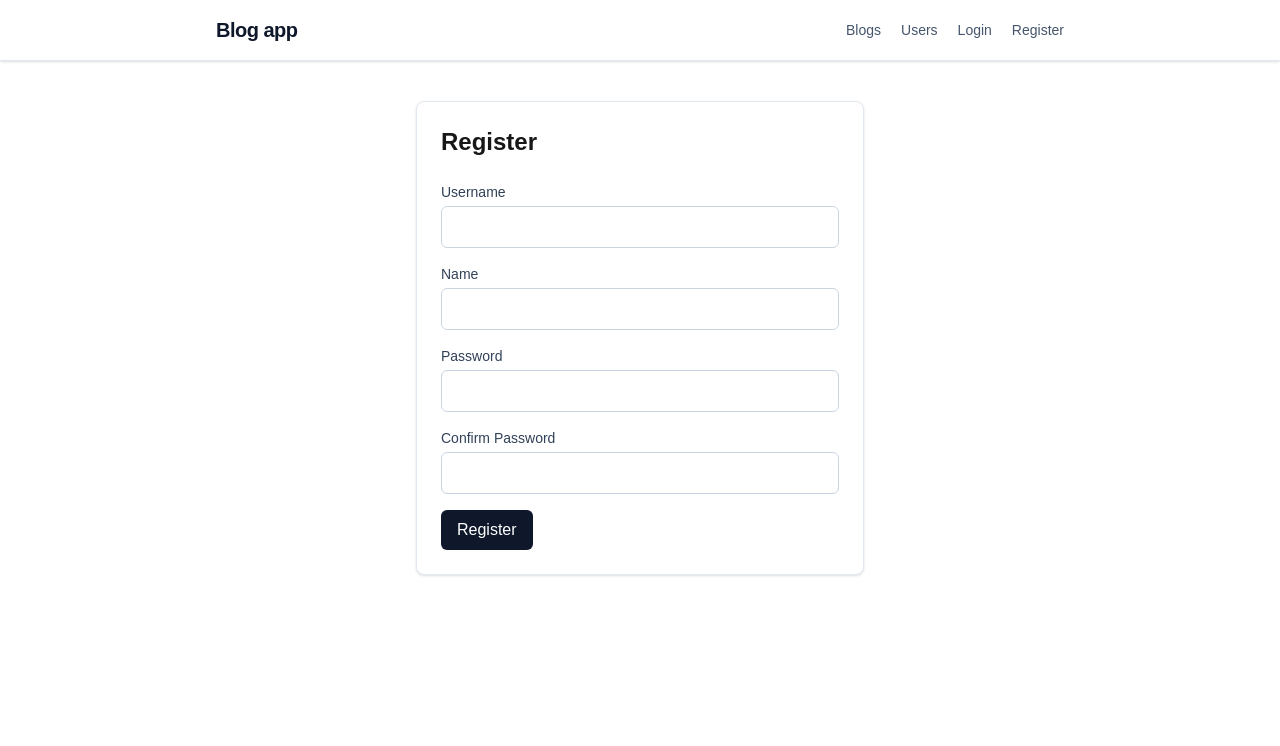
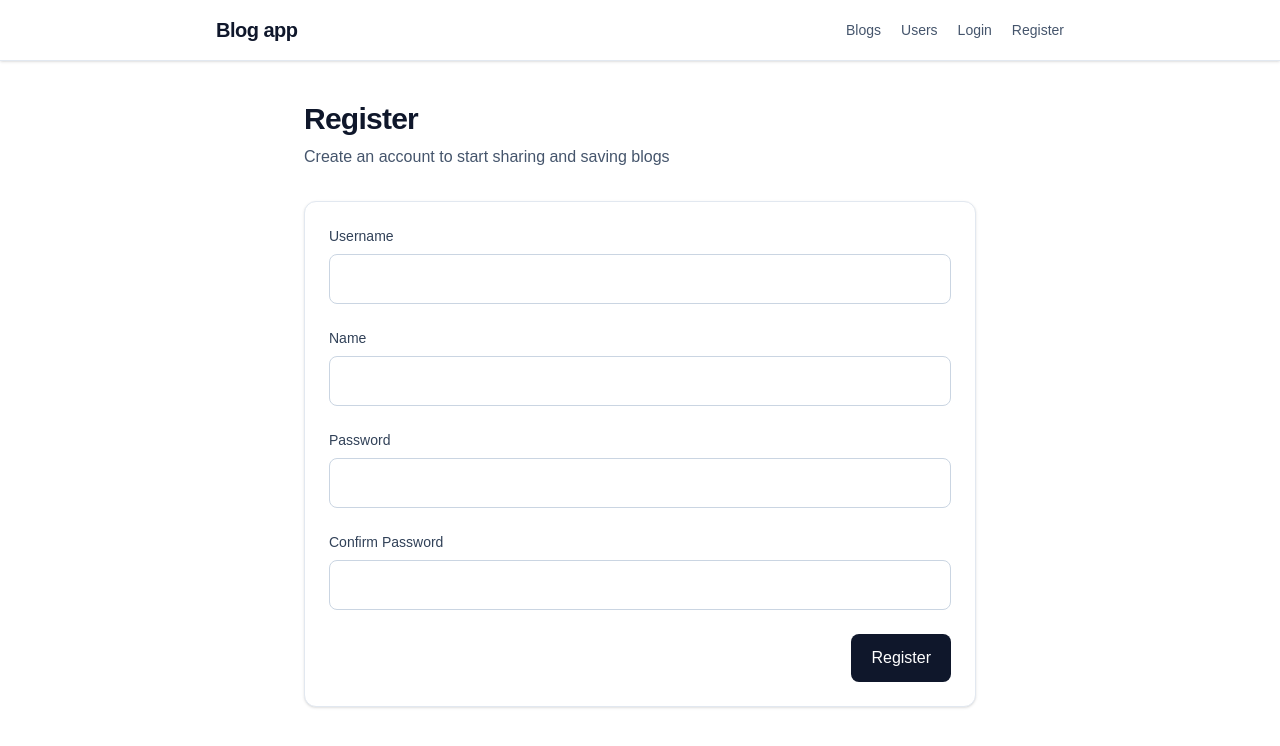
Before and after one commit to realclever/fullstack-hy-nextjs, a Next.js app: page /register in a window 1280 px wide. Shown: the top 746 px of the page. Built offline with nearby package versions, Linux system fonts and the light colour scheme; no server answers.

Commit message:
Final UI polishes and isolate E2E tests

```diff
--- a/app/blogs/page.tsx
+++ b/app/blogs/page.tsx
@@ -19,7 +19,7 @@ const Blogs = async ({
           Blogs list
         </h1>
         <p className="mt-2 text-slate-600">
-          Browse the entries in the blog collection.
+          Browse the entries in the blog collection
         </p>
       </div>
       <form method="get" className="mb-5 flex flex-col gap-3 sm:flex-row">
--- a/app/login/page.tsx
+++ b/app/login/page.tsx
@@ -36,21 +36,31 @@ export default function LoginPage() {
   };
 
   return (
-    <div className="mx-auto max-w-md rounded-lg border border-slate-200 bg-white p-6 shadow-sm">
-      <h1 className="mb-6 text-2xl font-bold">Login</h1>
+    <section className="mx-auto max-w-2xl">
+      <div className="mb-8">
+        <h1 className="text-3xl font-bold tracking-tight text-slate-900">
+          Login
+        </h1>
+        <p className="mt-2 text-slate-600">
+          Sign in to continue to your account
+        </p>
+      </div>
+      <form
+        onSubmit={handleSubmit}
+        className="space-y-6 rounded-xl border border-slate-200 bg-white p-6 shadow-sm"
+      >
         {error && (
           <p
             data-testid="error-message"
-          className="mb-4 rounded-md bg-red-50 px-3 py-2 text-sm text-red-700"
+            className="rounded-lg bg-red-50 px-4 py-3 text-sm font-medium text-red-700"
           >
             {error}
           </p>
         )}
-      <form onSubmit={handleSubmit} className="space-y-4">
         <div>
           <label
             htmlFor="username"
-            className="mb-1 block text-sm font-medium text-slate-700"
+            className="mb-2 block text-sm font-medium text-slate-700"
           >
             Username
           </label>
@@ -59,13 +69,13 @@ export default function LoginPage() {
             name="username"
             type="text"
             required
-            className="w-full rounded-md border border-slate-300 px-3 py-2 outline-none transition focus:border-slate-500"
+            className="w-full rounded-lg border border-slate-300 bg-white px-4 py-3 text-slate-900 outline-none transition focus:border-slate-500 focus:ring-2 focus:ring-slate-200"
           />
         </div>
         <div>
           <label
             htmlFor="password"
-            className="mb-1 block text-sm font-medium text-slate-700"
+            className="mb-2 block text-sm font-medium text-slate-700"
           >
             Password
           </label>
@@ -74,17 +84,19 @@ export default function LoginPage() {
             name="password"
             type="password"
             required
-            className="w-full rounded-md border border-slate-300 px-3 py-2 outline-none transition focus:border-slate-500"
+            className="w-full rounded-lg border border-slate-300 bg-white px-4 py-3 text-slate-900 outline-none transition focus:border-slate-500 focus:ring-2 focus:ring-slate-200"
           />
         </div>
+        <div className="flex justify-end">
           <button
             type="submit"
             data-testid="login-button"
-          className="rounded-md bg-slate-900 px-4 py-2 font-medium text-white transition hover:bg-slate-700"
+            className="rounded-lg bg-slate-900 px-5 py-3 font-medium text-white transition hover:bg-slate-700"
           >
             Login
           </button>
+        </div>
       </form>
-    </div>
+    </section>
   );
 }
--- a/app/register/page.tsx
+++ b/app/register/page.tsx
@@ -24,14 +24,23 @@ export default function RegisterPage() {
   }, [state, showNotification, router]);
 
   return (
-    <div className="mx-auto max-w-md rounded-lg border border-slate-200 bg-white p-6 shadow-sm">
-      <h1 className="mb-6 text-2xl font-bold">Register</h1>
-
-      <form action={formAction} className="space-y-4">
+    <section className="mx-auto max-w-2xl">
+      <div className="mb-8">
+        <h1 className="text-3xl font-bold tracking-tight text-slate-900">
+          Register
+        </h1>
+        <p className="mt-2 text-slate-600">
+          Create an account to start sharing and saving blogs
+        </p>
+      </div>
+      <form
+        action={formAction}
+        className="space-y-6 rounded-xl border border-slate-200 bg-white p-6 shadow-sm"
+      >
         <div>
           <label
             htmlFor="username"
-            className="mb-1 block text-sm font-medium text-slate-700"
+            className="mb-2 block text-sm font-medium text-slate-700"
           >
             Username
           </label>
@@ -40,13 +49,13 @@ export default function RegisterPage() {
             name="username"
             type="text"
             required
-            className="w-full rounded-md border border-slate-300 px-3 py-2 outline-none transition focus:border-slate-500"
+            className="w-full rounded-lg border border-slate-300 bg-white px-4 py-3 text-slate-900 outline-none transition focus:border-slate-500 focus:ring-2 focus:ring-slate-200"
           />
         </div>
         <div>
           <label
             htmlFor="name"
-            className="mb-1 block text-sm font-medium text-slate-700"
+            className="mb-2 block text-sm font-medium text-slate-700"
           >
             Name
           </label>
@@ -55,13 +64,13 @@ export default function RegisterPage() {
             name="name"
             type="text"
             required
-            className="w-full rounded-md border border-slate-300 px-3 py-2 outline-none transition focus:border-slate-500"
+            className="w-full rounded-lg border border-slate-300 bg-white px-4 py-3 text-slate-900 outline-none transition focus:border-slate-500 focus:ring-2 focus:ring-slate-200"
           />
         </div>
         <div>
           <label
             htmlFor="password"
-            className="mb-1 block text-sm font-medium text-slate-700"
+            className="mb-2 block text-sm font-medium text-slate-700"
           >
             Password
           </label>
@@ -70,13 +79,13 @@ export default function RegisterPage() {
             name="password"
             type="password"
             required
-            className="w-full rounded-md border border-slate-300 px-3 py-2 outline-none transition focus:border-slate-500"
+            className="w-full rounded-lg border border-slate-300 bg-white px-4 py-3 text-slate-900 outline-none transition focus:border-slate-500 focus:ring-2 focus:ring-slate-200"
           />
         </div>
         <div>
           <label
             htmlFor="passwordConfirm"
-            className="mb-1 block text-sm font-medium text-slate-700"
+            className="mb-2 block text-sm font-medium text-slate-700"
           >
             Confirm Password
           </label>
@@ -85,7 +94,7 @@ export default function RegisterPage() {
             name="passwordConfirm"
             type="password"
             required
-            className="w-full rounded-md border border-slate-300 px-3 py-2 outline-none transition focus:border-slate-500"
+            className="w-full rounded-lg border border-slate-300 bg-white px-4 py-3 text-slate-900 outline-none transition focus:border-slate-500 focus:ring-2 focus:ring-slate-200"
           />
         </div>
         {state.error && (
@@ -97,19 +106,21 @@ export default function RegisterPage() {
                   ? 'passwordConfirm-error'
                   : 'registration-error'
             }
-            className="text-sm font-medium text-red-600"
+            className="rounded-lg bg-red-50 px-4 py-3 text-sm font-medium text-red-700"
           >
             {state.error}
           </p>
         )}
+        <div className="flex justify-end">
           <button
             type="submit"
             data-testid="register-button"
-          className="rounded-md bg-slate-900 px-4 py-2 font-medium text-white transition hover:bg-slate-700"
+            className="rounded-lg bg-slate-900 px-5 py-3 font-medium text-white transition hover:bg-slate-700"
           >
             Register
           </button>
+        </div>
       </form>
-    </div>
+    </section>
   );
 }
--- a/app/users/page.tsx
+++ b/app/users/page.tsx
@@ -12,10 +12,10 @@ const Users = async () => {
         <h1 className="text-3xl font-bold tracking-tight text-slate-900">
           Users list
         </h1>
-        <p className="mt-2 text-slate-600">View all registered users.</p>
+        <p className="mt-2 text-slate-600">View all registered users</p>
       </div>
       <div className="overflow-hidden rounded-xl border border-slate-200 bg-white shadow-sm">
-        <div className="grid grid-cols-[1.2fr_1fr_5rem] items-center gap-4 border-b border-slate-200 bg-slate-50 px-5 py-3 text-sm font-semibold text-slate-600">
+        <div className="grid grid-cols-[1.2fr_1fr_5rem] items-center gap-4 border-b border-slate-200 bg-gray-50 px-5 py-3 text-sm font-semibold text-slate-600">
           <span>Name</span>
           <span>Username</span>
           <span className="w-12 justify-self-end text-center">Blogs</span>
--- a/playwright.config.ts
+++ b/playwright.config.ts
@@ -1,11 +1,11 @@
+import fs from 'fs';
 import { defineConfig } from '@playwright/test';
+import dotenv from 'dotenv';
+
+const testEnv = dotenv.parse(fs.readFileSync('.env.test'));
 
 export default defineConfig({
   testDir: './tests',
-
-  reporter: process.env.CI
-    ? [['line'], ['html', { outputFolder: 'playwright-report', open: 'never' }]]
-    : 'list',
 
   use: {
     baseURL: 'http://localhost:3000',
@@ -14,7 +14,8 @@ export default defineConfig({
   webServer: {
     command: 'npm run dev',
     url: 'http://localhost:3000',
-    reuseExistingServer: !process.env.CI,
+    env: testEnv,
+    reuseExistingServer: false,
     timeout: 120_000,
   },
 });
```
Lines whose indentation alone changed are shown as unchanged.
